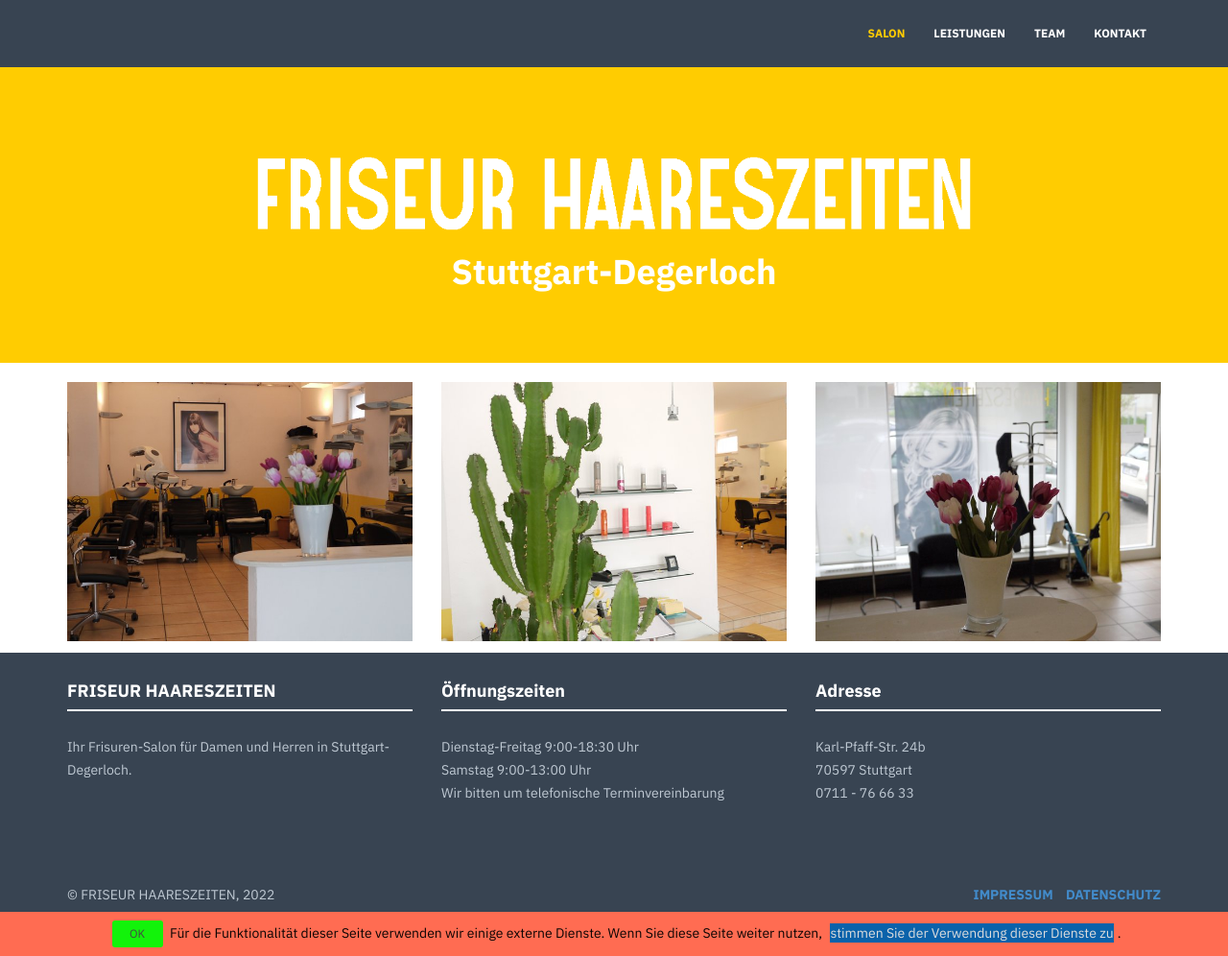
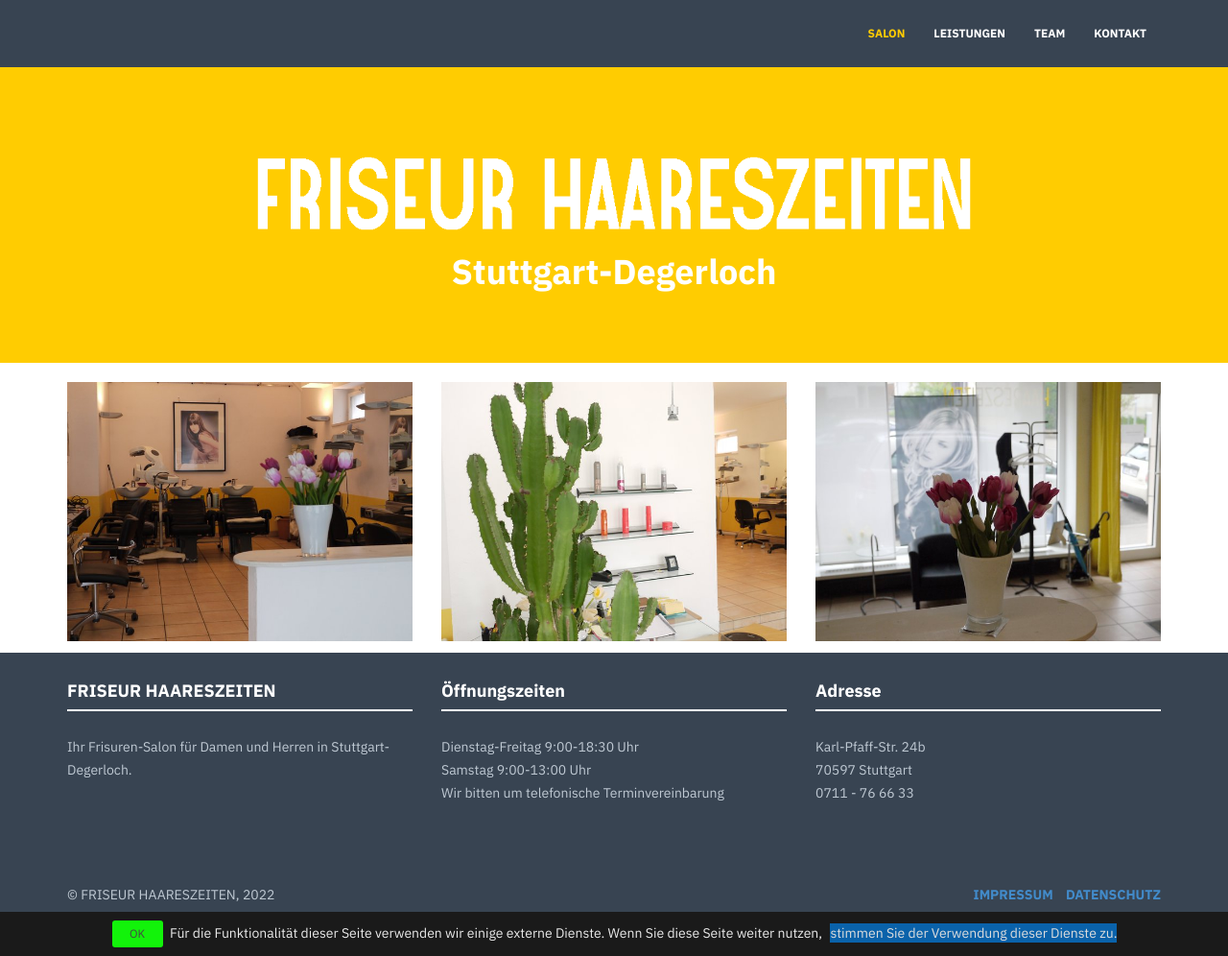
Before and after one commit to haareszeiten/haareszeiten.github.io, a Jekyll site: the page built from index.html, in a window 1280 px wide and 996 px high. Shown: the whole window at 96% size. Built offline with Jekyll 4.4.1, drawn with Linux system fonts in a browser that asks for light colours; nearby versions of some CDN libraries.

Commit message:
Rework 2

```diff
--- a/_includes/cookie-consent.html
+++ b/_includes/cookie-consent.html
@@ -2,7 +2,7 @@
      https://jekyllcodex.org/about -->
 
 <style>
-    #cookie-notice {padding: 0.5rem 1rem; display: none; text-align: center; position: fixed; bottom: 0; width: calc(100%); background: #ff6c52; color: rgba(3, 0, 0, 0.966);}
+    #cookie-notice {padding: 0.5rem 1rem; display: none; text-align: center; position: fixed; bottom: 0; width: calc(100%); background: #1a1a1a; color: rgba(242, 242, 242, 0.966);}
     #cookie-notice a {display: inline-block; cursor: pointer; margin-left: 0.5rem;}
     @media (max-width: 767px) {
         #cookie-notice span {display: block; padding-top: 5px; margin-bottom: 1rem;}
@@ -13,7 +13,7 @@
     <span>
     <a id="cookie-notice-accept" class="btn-theme-ok btn-primary btn-sm">&nbsp;&nbsp;&nbsp;OK&nbsp;&nbsp;&nbsp;</a>
     Für die Funktionalität dieser Seite verwenden wir einige externe Dienste. Wenn Sie diese Seite weiter nutzen,
-    <a id="cookie-notice-info" class="btn-theme-info btn-primary" href="/datenschutz">stimmen Sie der Verwendung dieser Dienste zu</a>.
+    <a id="cookie-notice-info" class="btn-theme-info btn-primary" href="/datenschutz">stimmen Sie der Verwendung dieser Dienste zu.</a>
 
     </span>
 </div>
```
